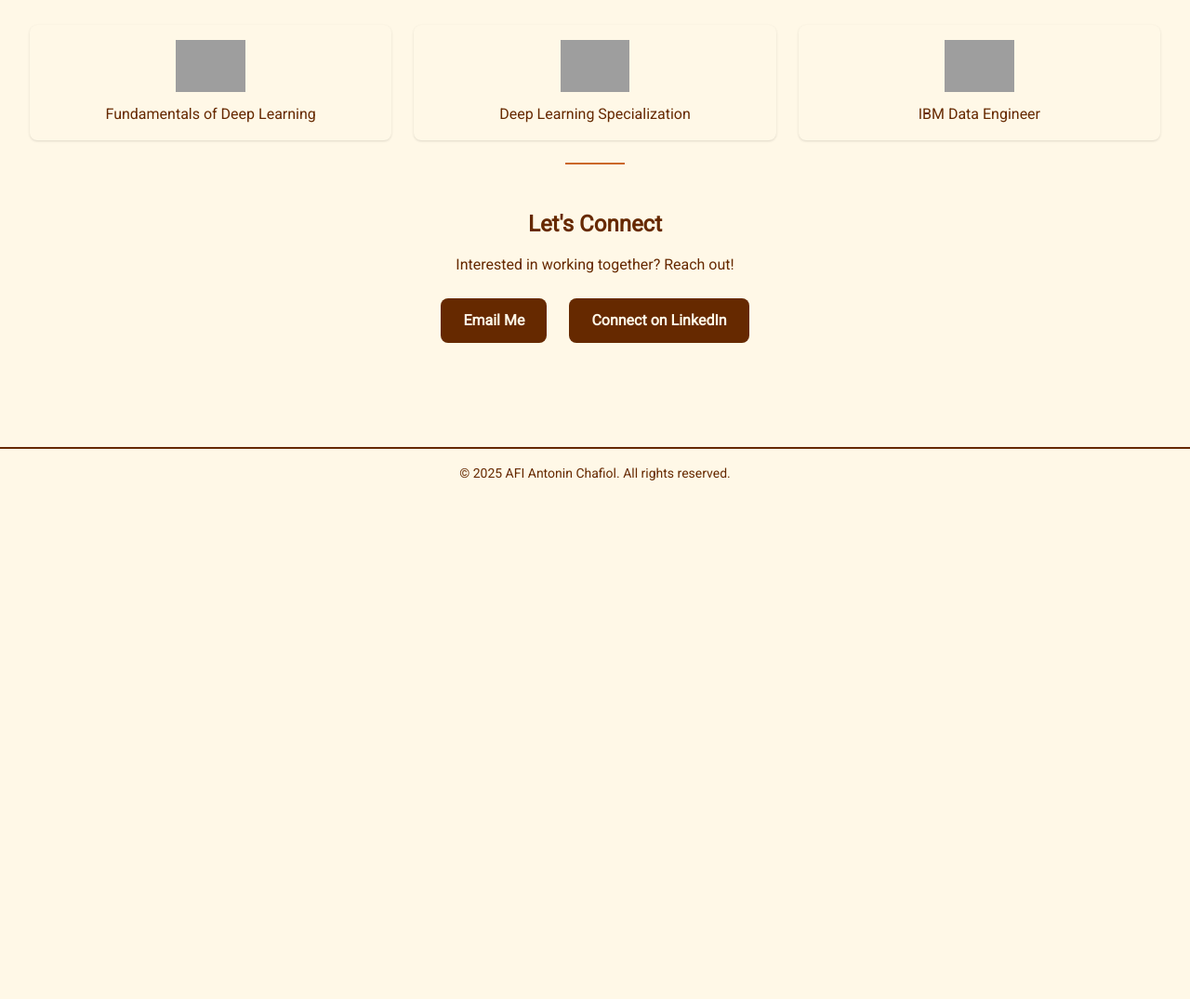
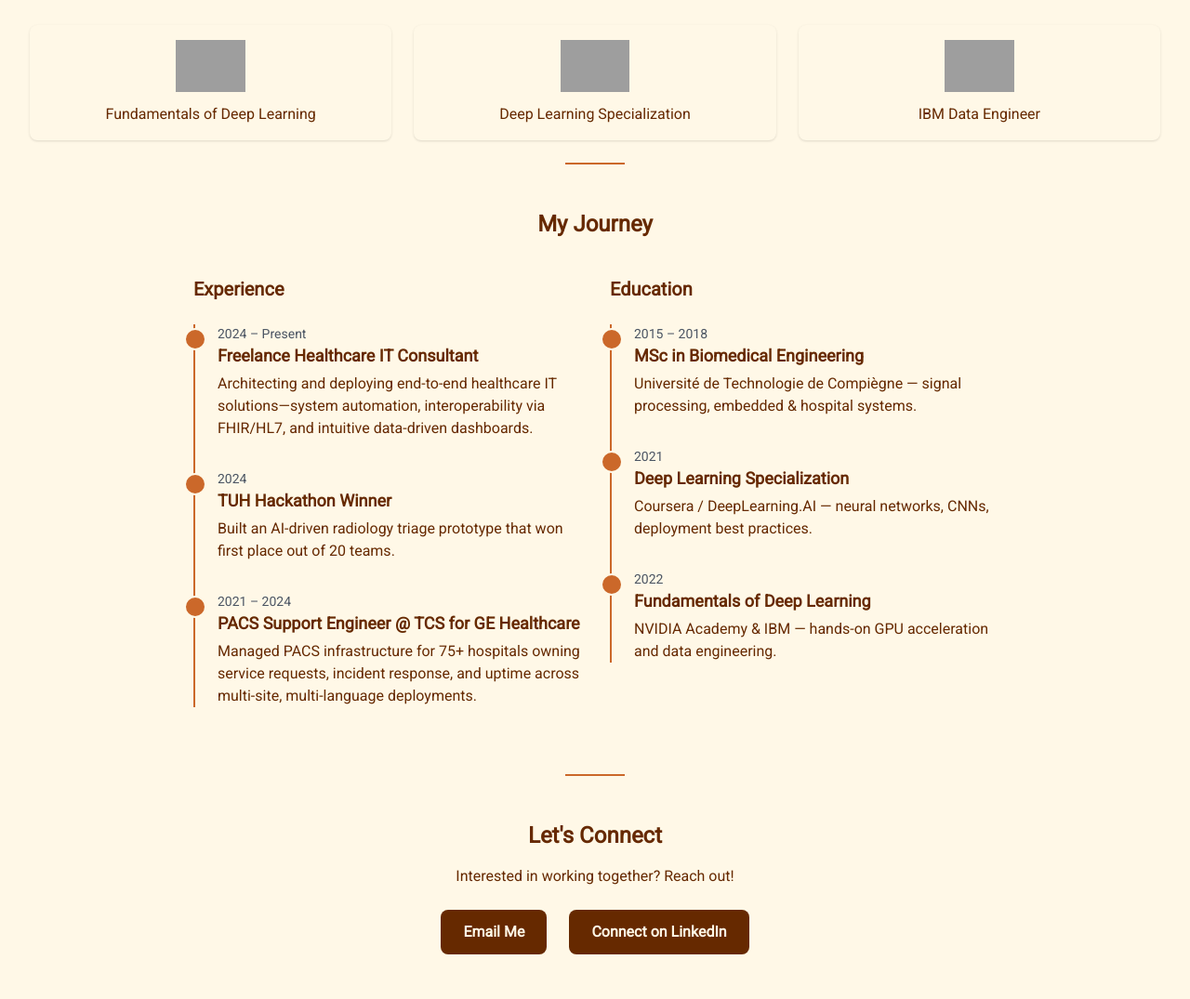
Before and after one commit to antoninchafiol/portfolio, a Flask app: page /about in a window 1280 px wide. Shown: the part 1206-2281 px from the top of the page at 93% size. Before the commit the page ends 1723 px from the top, so only its background shows below. Run offline with Flask 3, Linux system fonts and the light colour scheme; some libraries are stand-ins or nearby versions; grey boxes are pictures that could not be loaded.

```diff
--- a/app.py
+++ b/app.py
@@ -1,5 +1,8 @@
 from flask import Flask, render_template, request, jsonify
+from asgiref.wsgi import WsgiToAsgi
+
 app = Flask(__name__)
+asgi_app = WsgiToAsgi(app)
 
 # Homepage
 @app.route("/")
@@ -9,6 +12,14 @@ def index():
 
 
 healthcare_projects = [
+    {
+        "name": "Rust DICOM Toolkit",
+        "image": "images/rdicom.png",
+        "issue": "Existing DICOM tools are slow, large, or leak memory",
+        "tech": "Rust",
+        "resolution": "Build a fast, lightweight, and safe DICOM tool for tag reading, PNG export, and anonymization",
+        "github_url": "https://github.com/antoninchafiol/rdicom-lite"
+    },
     {
         "name": "AI-Powered No-Show Prediction",
         "image": "images/nsp.png",
@@ -20,7 +31,7 @@ healthcare_projects = [
     {
         "name": "Healthcare Virtual Library",
         "image": "images/vl.png",
-        "issue": "Too many papers scattered aruond the places without a quick way to access them.",
+        "issue": "Too many papers scattered around the places without a quick way to access them.",
         "tech": "Python, Rust, Postgres",
         "resolution": "Developing an optimized library that can be accessed from website or with phone using QR Codes or NFC tags",
         "github_url": ""
--- a/app.yaml
+++ b/app.yaml
@@ -1,8 +1,13 @@
 runtime: python310
 entrypoint: gunicorn -b :$PORT main:app
+
+env_variables:
+  # Tells the buildpacks to skip pulling/pushing the cache image
+  X_GOOGLE_SKIP_RUNTIME_LAUNCH: "true"
 
 handlers:
   - url: /static
     static_dir: static
+
   - url: /.*
     script: auto
--- a/templates/about.html
+++ b/templates/about.html
@@ -119,6 +119,78 @@
 <div class="mx-auto w-16 border-t-2 border-[#CB682A] mt-6"></div>
 
 <section class="py-12 bg-[#FFF8E7]">
+  <div class="max-w-4xl mx-auto px-4">
+    <h2 class="text-2xl font-bold text-center text-[#662900] mb-10">My Journey</h2>
+    <div class="grid md:grid-cols-2 gap-8">
+
+      <!-- Experience Timeline -->
+      <div>
+        <h3 class="text-xl font-semibold text-[#662900] mb-6">Experience</h3>
+        <ol class="relative border-l-2 border-[#CB682A] pl-6 space-y-8">
+            <li class="relative">
+                <span class="absolute -left-9 top-1 w-6 h-6 bg-[#CB682A] rounded-full border-2 border-[#FFF8E7]"></span>
+                <p class="text-sm text-gray-600">2024 – Present</p>
+                <p class="text-lg font-bold text-[#662900]">Freelance Healthcare IT Consultant</p>
+                <p class="text-[#662900] mt-1">
+  Architecting and deploying end-to-end healthcare IT solutions—system automation, interoperability via FHIR/HL7, and intuitive data-driven dashboards.
+                </p>
+            </li>
+            <li class="relative">
+                <span class="absolute -left-9 top-1 w-6 h-6 bg-[#CB682A] rounded-full border-2 border-[#FFF8E7]"></span>
+                <p class="text-sm text-gray-600">2024</p>
+                <p class="text-lg font-bold text-[#662900]">TUH Hackathon Winner</p>
+                <p class="text-[#662900] mt-1">
+                Built an AI-driven radiology triage prototype that won first place out of 20 teams.
+                </p>
+            </li>
+            <li class="relative">
+                <span class="absolute -left-9 top-1 w-6 h-6 bg-[#CB682A] rounded-full border-2 border-[#FFF8E7]"></span>
+                <p class="text-sm text-gray-600">2021 – 2024</p>
+                <p class="text-lg font-bold text-[#662900]">PACS Support Engineer @ TCS for GE Healthcare</p>
+                <p class="text-[#662900] mt-1">
+                Managed PACS infrastructure for 75+ hospitals owning service requests, incident response, and uptime across multi-site, multi-language deployments.
+                </p>
+            </li>
+        </ol>
+      </div>
+
+      <!-- Education Timeline -->
+      <div>
+        <h3 class="text-xl font-semibold text-[#662900] mb-6">Education</h3>
+        <ol class="relative border-l-2 border-[#CB682A] pl-6 space-y-8">
+          <li class="relative">
+            <span class="absolute -left-9 top-1 w-6 h-6 bg-[#CB682A] rounded-full border-2 border-[#FFF8E7]"></span>
+            <p class="text-sm text-gray-600">2015 – 2018</p>
+            <p class="text-lg font-bold text-[#662900]">MSc in Biomedical Engineering</p>
+            <p class="text-[#662900] mt-1">
+              Université de Technologie de Compiègne — signal processing, embedded & hospital systems.
+            </p>
+          </li>
+          <li class="relative">
+            <span class="absolute -left-9 top-1 w-6 h-6 bg-[#CB682A] rounded-full border-2 border-[#FFF8E7]"></span>
+            <p class="text-sm text-gray-600">2021</p>
+            <p class="text-lg font-bold text-[#662900]">Deep Learning Specialization</p>
+            <p class="text-[#662900] mt-1">
+              Coursera / DeepLearning.AI — neural networks, CNNs, deployment best practices.
+            </p>
+          </li>
+          <li class="relative">
+            <span class="absolute -left-9 top-1 w-6 h-6 bg-[#CB682A] rounded-full border-2 border-[#FFF8E7]"></span>
+            <p class="text-sm text-gray-600">2022</p>
+            <p class="text-lg font-bold text-[#662900]">Fundamentals of Deep Learning</p>
+            <p class="text-[#662900] mt-1">
+              NVIDIA Academy & IBM — hands-on GPU acceleration and data engineering.
+            </p>
+          </li>
+        </ol>
+      </div>
+
+    </div>
+  </div>
+</section>
+<div class="mx-auto w-16 border-t-2 border-[#CB682A] mt-6"></div>
+
+<section class="py-12 bg-[#FFF8E7]">
   <div class="container mx-auto text-center">
     <h2 class="text-2xl font-bold mb-4 text-[#662900]">Let's Connect</h2>
     <p class="mb-6 text-[#662900]">Interested in working together? Reach out!</p>
```
Also changed, not shown: static/images/rdicom.png (added), 1 other file.
